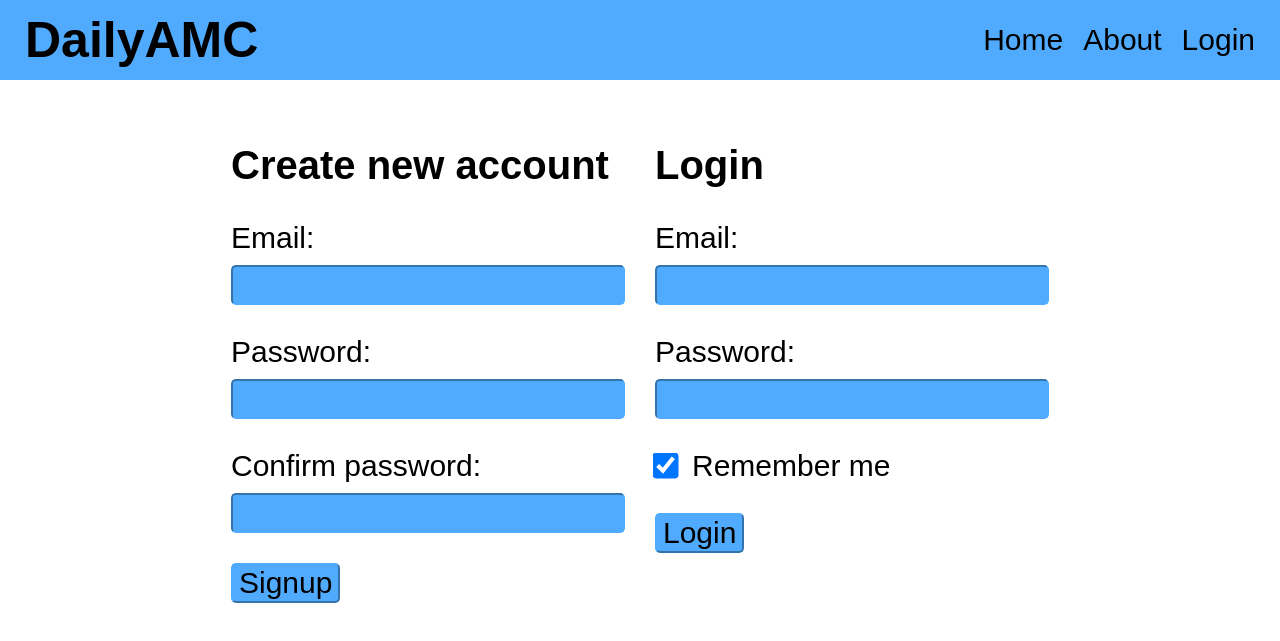
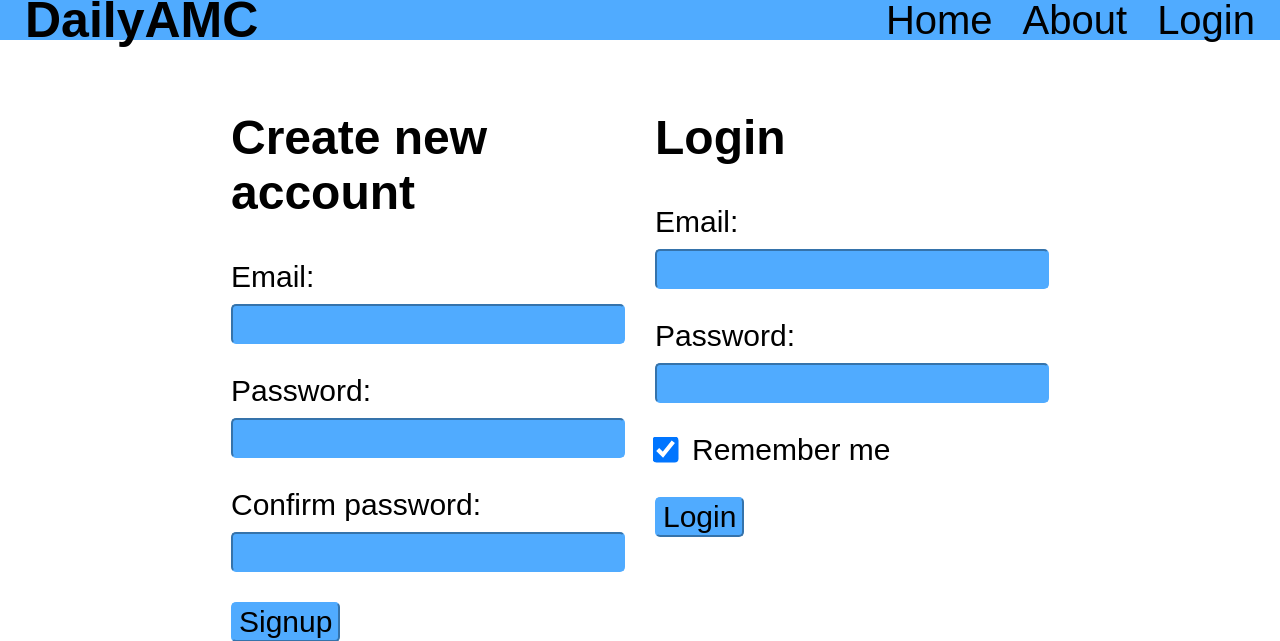
Before and after one commit to Ekatka/DailyAMC, a Flask app: template app/templates/login.html in a window 1280 px wide. Shown: the top 641 px of the page. Run offline with Flask 2, Linux system fonts and the light colour scheme; the template is opened without the code that fills it, so the values that code supplies are empty.

Commit message:
refactor templates

```diff
--- a/app/templates/about.html
+++ b/app/templates/about.html
@@ -19,7 +19,7 @@
         }
 
         header {
-            height: 10vh;
+            height: 5vh;
         }
     </style>
 </head>
--- a/app/templates/login.html
+++ b/app/templates/login.html
@@ -6,7 +6,7 @@
 <link rel="stylesheet" href="/templates/styles.css">
 <style type="text/css">
     header{
-            height: 10vh;
+            height: 5vh;
         }
     .container {
 
@@ -75,7 +75,7 @@
 
     </div>
     <div class="form-container">
-        <h2 style="margin-left: 0; font-family: Arial,serif; font-size: 40px"> Create new account</h2>
+        <h2 style="margin-left: 0; font-family: Arial,serif; font-size: 3em"> Create new account</h2>
         <form action="/signup" method="POST">
             <div class="form_block" style="margin-top: 0px">
                 <label for="email">Email:</label>
@@ -97,7 +97,7 @@
         </form>
     </div>
     <div class="form-container" style="margin-left: 30px">
-        <h2 style="margin-left: 0; font-family: Arial,serif; font-size: 40px"> Login</h2>
+        <h2 style="margin-left: 0; font-family: Arial,serif; font-size: 3em"> Login</h2>
         <form action="/login" method="POST">
             <div class="form_block" style="margin-top: 0px">
                 <label for="email">Email:</label>
--- a/app/templates/logout.html
+++ b/app/templates/logout.html
@@ -17,7 +17,7 @@
         }
 
         header {
-            height: 10vh;
+            height: 5vh;
         }
     </style>
 </head>
--- a/app/templates/styles.css
+++ b/app/templates/styles.css
@@ -3,6 +3,7 @@ html, body {
     height: 100%;
     overflow: hidden
 }
+
 footer {
     position: absolute;
     text-align: center;
@@ -12,6 +13,7 @@ footer {
     padding: 20px;
 
 }
+
 h1 {
     font-size: 50px;
     font-family: Arial, serif;
@@ -56,7 +58,7 @@ p {
 
 
 .rightpane {
-    flex-basis:  20%;
+    flex-basis: 20%;
     height: 100vh;
     background-color: white;
 
@@ -82,7 +84,7 @@ body {
 
 header {
     display: flex;
-    height: 10vh;
+    height: 5vh;
     justify-content: space-between;
     align-items: center;
     width: 100%;
@@ -101,8 +103,8 @@ header {
 }
 
 .links a {
-    margin-left: 20px;
-    font-size: 30px;
+    font-size: 40px;
+    margin-left: 30px;
     text-decoration: none;
     font-family: Arial;
     color: black
@@ -155,7 +157,6 @@ form {
     justify-content: center;
 
     text-align: center;
-    font-size: 20px;
     cursor: pointer;
 }
 
--- a/app/templates/wrong.html
+++ b/app/templates/wrong.html
@@ -39,7 +39,7 @@
         }
 
         header {
-            height: 10vh;
+            height: 5vh;
         }
     </style>
 
@@ -80,7 +80,7 @@
                             <label class="button">
                                 {% endif %}
                                 <input type="radio" name="answer" value="{{ solution }}">
-                                <p style="margin-right: 30px">${{ solution }}$</p>
+                                <p style="margin-right: 20px; font-size: 2em">${{ solution }}$</p>
 
                             </label>
                         </label>
```
Also changed, not shown: app/main.py (+9 -3 lines), app/templates/correct.html (+12 -9 lines), app/templates/header.html (+21 -18 lines). Lines whose indentation alone changed are shown as unchanged.
